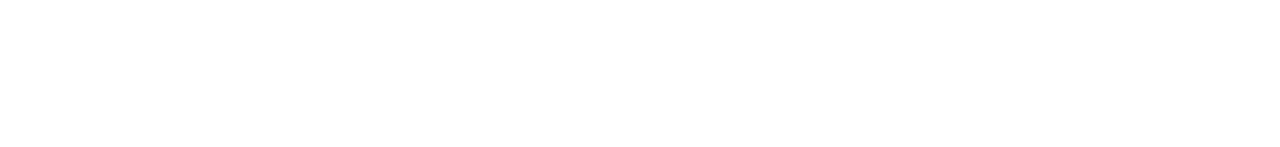
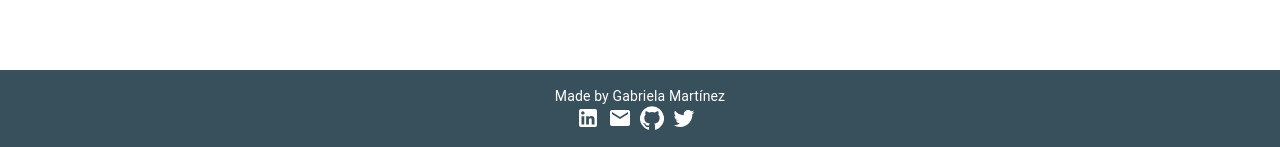
Before and after one commit to matcom-chacha/the-movie-app, a React (Create React App) app: page /movies/1 in a window 1280 px wide. Shown: the part 874-1021 px from the top of the page. Before the commit the page ends 928 px from the top, so only its background shows below. Built offline with nearby package versions, Linux system fonts and the light colour scheme; no server answers.

Commit message:
Add footer
Add a footer component to the site with author's
reference links.

```diff
--- a/src/components/App.js
+++ b/src/components/App.js
@@ -5,6 +5,7 @@ import store from "../redux/store";
 import PopularMoviesList from "./PopularMoviesList";
 import MovieDetails from "./MovieDetails";
 import NavBar from "./NavBar";
+import Footer from "./Footer";
 
 const App = () => {
   return (
@@ -16,6 +17,7 @@ const App = () => {
           <Route path="/movies/:movieId" element={<MovieDetails />} />
         </Routes>
       </Router>
+      <Footer />
     </Provider>
   );
 };
--- /dev/null
+++ b/src/components/Footer.js
@@ -0,0 +1,51 @@
+import React from "react";
+import { makeStyles } from "@material-ui/core/styles";
+import { Typography, Link } from "@material-ui/core";
+import LinkedInIcon from "@material-ui/icons/LinkedIn";
+import EmailIcon from "@material-ui/icons/Email";
+import GitHubIcon from "@material-ui/icons/GitHub";
+import TwitterIcon from "@material-ui/icons/Twitter";
+
+const useStyles = makeStyles((theme) => ({
+  footer: {
+    backgroundColor: "#37505C",
+    color: theme.palette.primary.contrastText,
+    padding: theme.spacing(2),
+    display: "flex",
+    flexDirection: "column",
+    alignItems: "center",
+    justifyContent: "center",
+    marginTop: theme.spacing(2),
+  },
+  icon: {
+    marginRight: theme.spacing(1),
+  },
+}));
+
+const Footer = () => {
+  const classes = useStyles();
+
+  return (
+    <footer className={classes.footer}>
+      <Typography variant="body2" color="inherit" align="center">
+        Made by Gabriela Martínez
+      </Typography>
+      <div>
+        <Link href="https://linkedin.com/in/gabrielamtnez" color="inherit">
+          <LinkedInIcon className={classes.icon} />
+        </Link>
+        <Link href="mailto:gabrielabmtnezg@gmail.com" color="inherit">
+          <EmailIcon className={classes.icon} />
+        </Link>
+        <Link href="https://github.com/matcom-chacha" color="inherit">
+          <GitHubIcon className={classes.icon} />
+        </Link>
+        <Link href="https://twitter.com/gabyBabuchi" color="inherit">
+          <TwitterIcon className={classes.icon} />
+        </Link>
+      </div>
+    </footer>
+  );
+};
+
+export default Footer;
```
